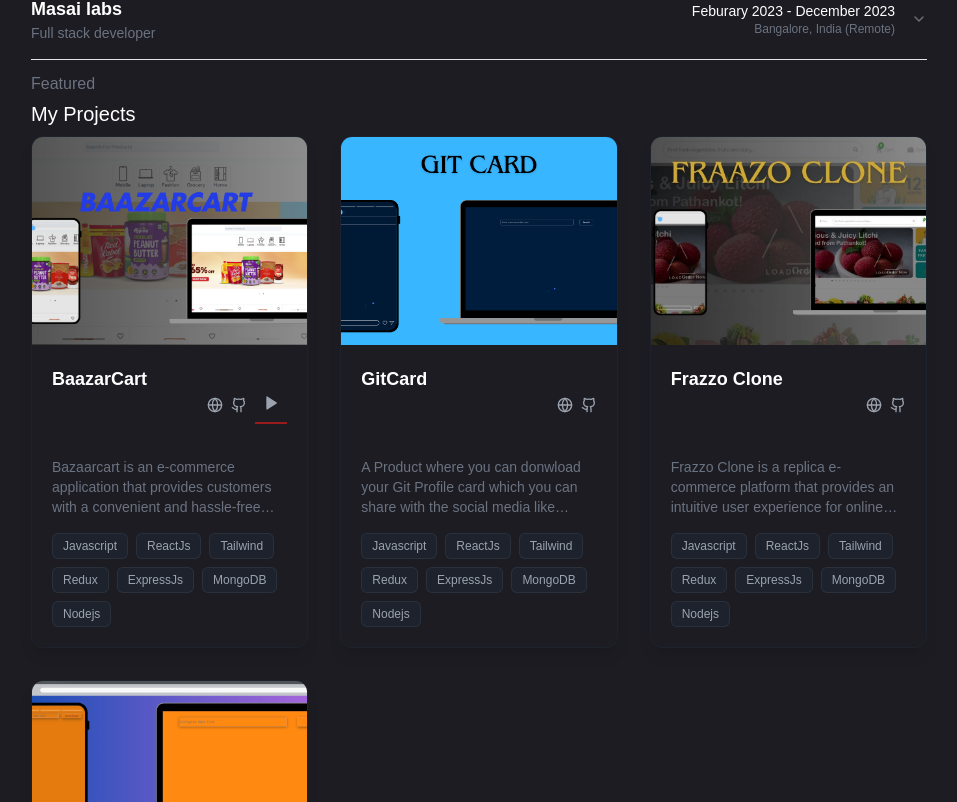
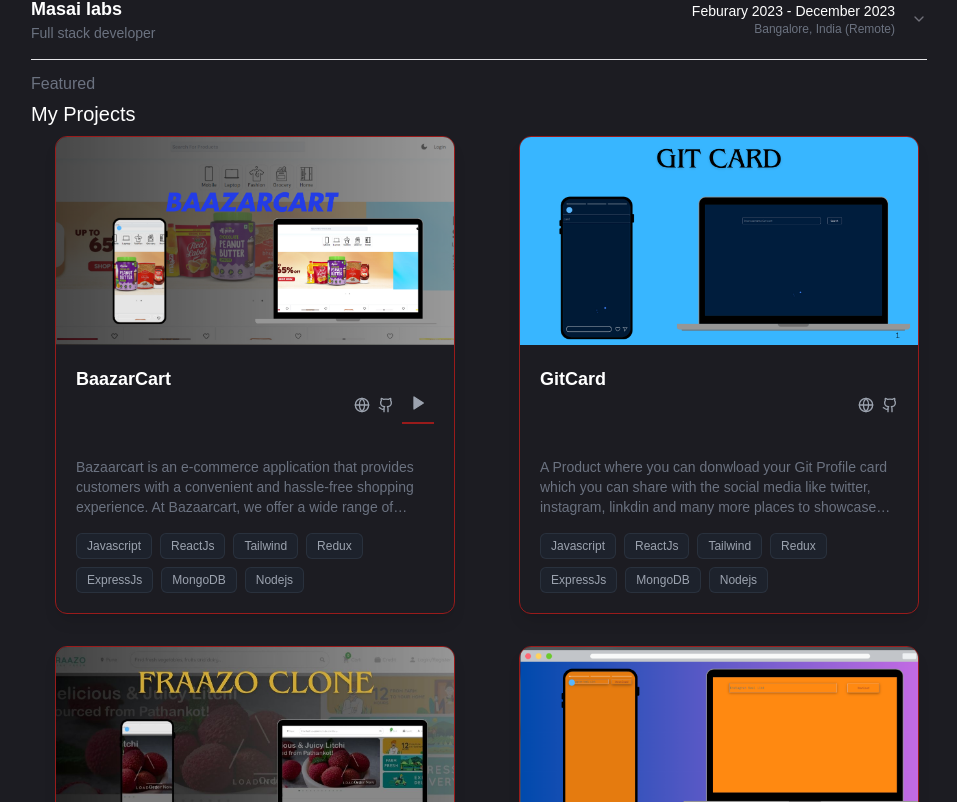
Before and after one commit to hemant069/New-Portfolio, a Next.js app: page / in a window 1280 px wide. Shown: the part 718-1520 px from the top of the page, without its empty margins (161-1118 px from the left). Built offline with nearby package versions, Linux system fonts and the light colour scheme.

Commit message:
border added into card

```diff
--- a/components/Hero.tsx
+++ b/components/Hero.tsx
@@ -19,13 +19,13 @@ const Hero = () => {
 
     return (
         <div>
-            <div className="md:flex items-center gap-10 px-5 justify-between ">
-                <div className='relative w-full h-[20rem]  '>
+            <div className="flex items-center gap-10 px-5 justify-between ">
+                <div className='relative w-full   '>
                     <Image
                         className='w-full h-[20rem] object-cover'
                         src={moon}
-                        width={1920}  // Use a high-resolution source
-                        height={320}  // Maintain aspect ratio
+                        width={1240}  // Use a high-resolution source
+                        height={900}  // Maintain aspect ratio
                         alt='mountain'
                     />
                     <h1 className='text-white text-2xl font-bold absolute top-[10rem] text-center font-mono w-full h-full'>Mountain has infinite possibilities</h1>
--- a/components/ProjectCard.tsx
+++ b/components/ProjectCard.tsx
@@ -25,7 +25,7 @@ const ProjectCard = ({ data, index }: { data: projectTypes; index?: number }) =>
       className="w-full max-w-sm sm:max-w-md md:max-w-sm lg:max-w-sm xl:max-w-sm mx-auto"
     >
       <Card
-        className="group  relative overflow-hidden bg-[#1c1c22] border border-gray-800/50 shadow-lg hover:shadow-xl hover:shadow-indigo-500/10 transition-all duration-300 h-full flex flex-col"
+        className="group w-[25rem]  relative overflow-hidden bg-[#1c1c22] border border-red-800 shadow-lg hover:shadow-xl hover:shadow-indigo-500/10 transition-all duration-300 h-full flex flex-col"
         onMouseEnter={() => setIsHovered(true)}
         onMouseLeave={() => setIsHovered(false)}
       >
@@ -41,6 +41,7 @@ const ProjectCard = ({ data, index }: { data: projectTypes; index?: number }) =>
                 src={data.img}
                 width={400}
                 height={250}
+
                 className="w-full h-40 sm:h-44 md:h-48 lg:h-52 object-cover"
                 alt={`${data.name} project image`}
               />
--- a/components/Projects.tsx
+++ b/components/Projects.tsx
@@ -12,7 +12,7 @@ const Projects = () => {
       <p className="text-start text-gray-500 mt-2">Featured</p>
       <h2 className="text-xl">My Projects</h2>
 
-      <div className="w-full grid lg:grid-cols-3 sm:grid-cols-1 m-auto gap-8 mt-2">
+      <div className="w-full grid lg:grid-cols-2 sm:grid-cols-1 m-auto gap-8 mt-2">
         {ProjectDetails.map((el: projectTypes, index: number) => (
           <ProjectCard data={el} key={index} />
         ))}
```
